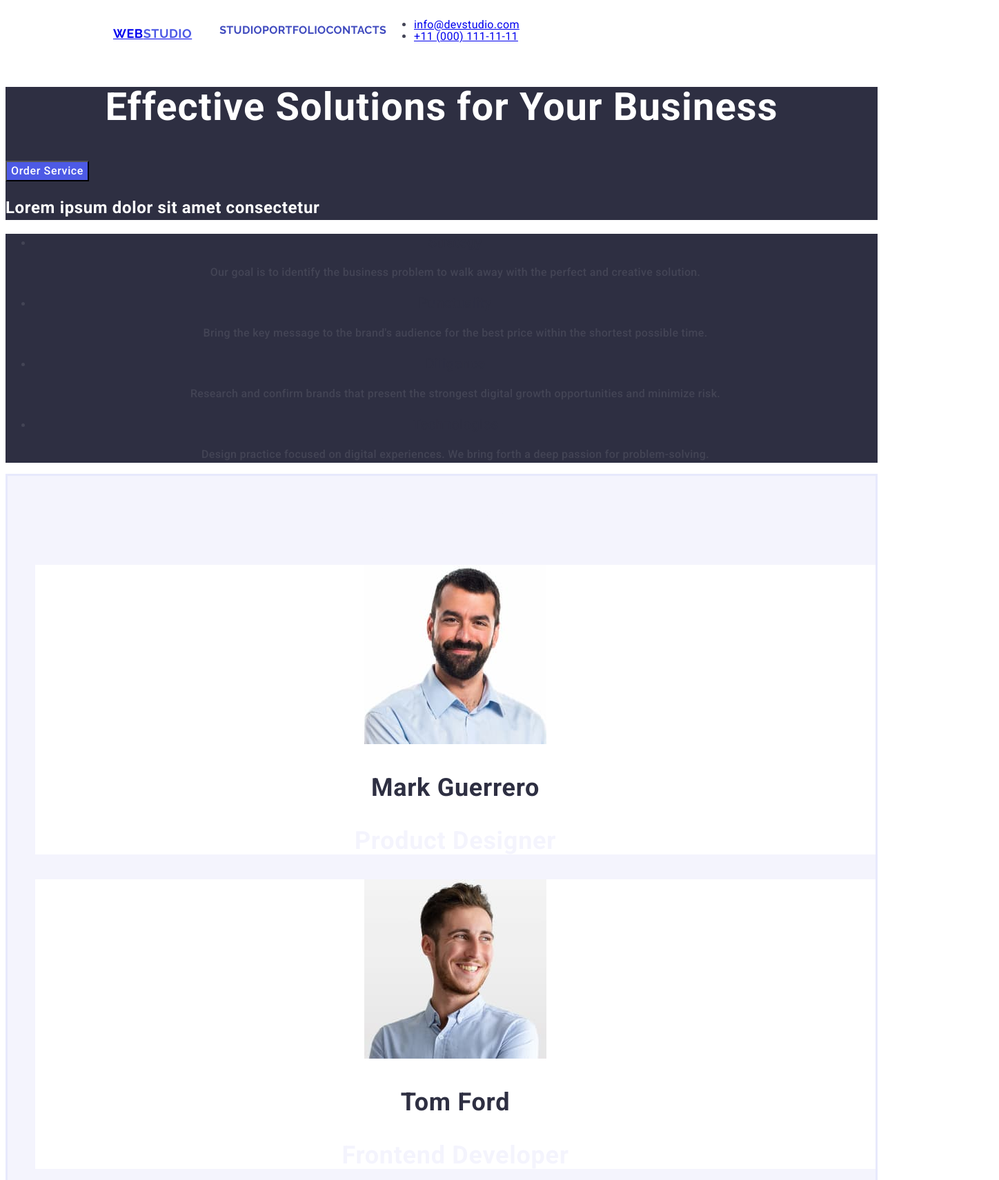
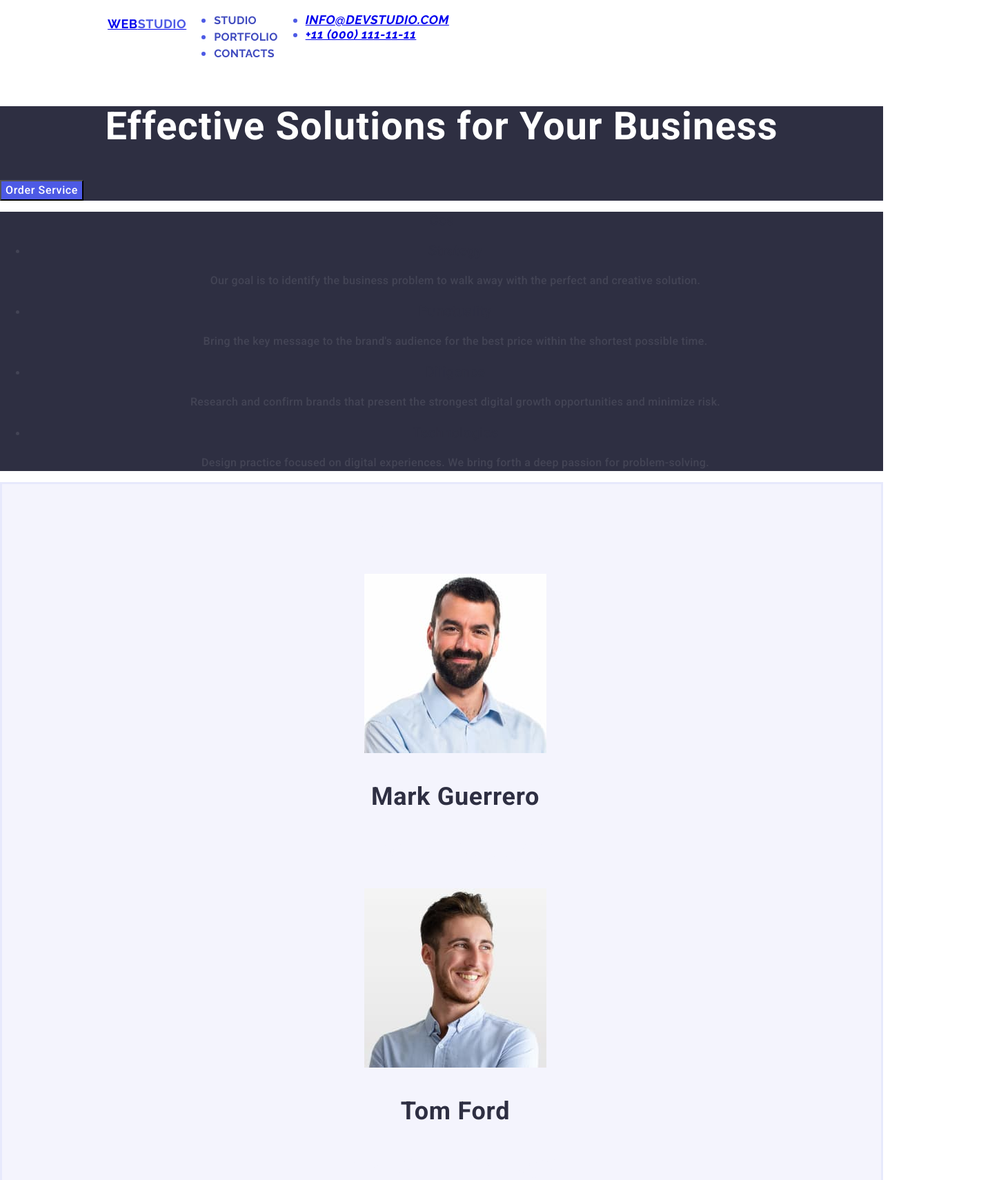
Before and after one commit to rafim2223/hw3-goit-new, a plain HTML site: page index.html in a window 1280 px wide. Shown: the top 1711 px of the page at 69% size, 1448 px wide, since content can reach past the window. Drawn offline with nearby package versions, Linux system fonts and the light colour scheme.

Commit message:
Update index.html

```diff
--- a/index.html
+++ b/index.html
@@ -10,76 +10,79 @@
       href="https://fonts.googleapis.com/css2?family=Raleway:ital,wght@0,700;1,700&family=Roboto:wght@400;500;700&display=swap"
       rel="stylesheet"
     />
+    <link
+      rel="stylesheet"
+      href="https://cdn.jsdelivr.net/npm/modern-normalize@2.0.0/modern-normalize.min.css"
+    />
     <link rel="stylesheet" href="./css/styles.css" />
   </head>
   <body class="body">
-    <!-- HEADER -->
-    <header class="header-nav">
-      <div class="top-bar">
-        <nav class="page-nav">
-          <a class="logo" href="./index.html"
-            >Web<span class="color-second">Studio</span></a
-          >
-          <ul class="list-nav">
-            <li class="list-header-nav">
+    <!-- top-bar  -->
+    <header class="header-first container">
+      <div class="div-header container">
+        <nav class="page-nav container">
+          <a class="logo" href="./index.html">Web<span class="color-second">Studio</span></a>
+          <ul class="menu">
+            <li class="item">
               <a href="./index.html" class="link">Studio</a>
             </li>
-            <li class="list-header-nav">
-              <a class="link" href="">Portfolio</a>
-            </li>
-            <li class="list-header-nav">
-              <a class="link" href="">Contacts</a>
-            </li>
+            <li class="item"><a class="link" href="">Portfolio</a></li>
+            <li class="item"><a class="link" href="">Contacts</a></li>
           </ul>
-        </nav>
-        <address class="adress">
-          <ul class="adres-list">
-            <li class="adress-list-item">
+
+          <address class="adress-second">
+            <ul class="menu-second">
+              <li class="item-second">
                 <a href="mailto:info@devstudio.com" class="link-second"
                   >info@devstudio.com</a
                 >
               </li>
-            <li class="adress-list-item">
+              <li class="item">
                 <a href="tel:+110001111111" class="link-second"
                   >+11 (000) 111-11-11</a
                 >
               </li>
             </ul>
           </address>
+        </nav>
       </div>
     </header>
-    <!-- main -->
+    <!-- top-bar  -->
     <main>
+      <!-- hero  -->
       <section class="section-first">
+        <div class="container div-first" >
         <h1 class="header-first">Effective Solutions for Your Business</h1>
-        <button class="button" type="button">Order Service</button>
-        <h2>Lorem ipsum dolor sit amet consectetur</h2>
+        <button class="button" >Order Service</button>
+
       </section>
+      <!-- section first with text  -->
       <section class="section-second">
-        <h2 class="header-second"></h2>
-        <ul>
-          <li>
+        <div class="div-second container">
+        <h2 class="header-second">Cos</h2>
+        <ul class="list-second-section">
+          <li class="list-item-second-section">
             <h3 class="header-hero">Strategy</h3>
             <p class="paragraph-hero">
               Our goal is to identify the business problem to walk away with the
               perfect and creative solution.
             </p>
           </li>
-          <li>
+          <li class="list-item-second-section">
             <h3 class="header-hero">Punctuality</h3>
             <p class="paragraph-hero">
               Bring the key message to the brand's audience for the best price
               within the shortest possible time.
             </p>
           </li>
-          <li>
+          <li class="list-item-second-section">
             <h3 class="header-hero">Diligence</h3>
             <p class="paragraph-hero">
               Research and confirm brands that present the strongest digital
               growth opportunities and minimize risk.
             </p>
           </li>
-          <li>
+          <li class="list-item-second-section">
             <h3 class="header-hero">Technologies</h3>
             <p class="paragraph-hero">
               Design practice focused on digital experiences. We bring forth a
@@ -87,42 +90,68 @@
             </p>
           </li>
         </ul>
+      </div>
+
       </section>
+      <!-- section workers  -->
       <section class="section-third">
+        <div class="container div-third">
         <h2 class="header-section">Our Team</h2>
-        <ul>
-          <li class="list-item-second">
-            <img src="./images/1.jpg" width="264" alt="Mark Guerrero" />
+        <ul class="list-third-section">
+          <li class="list-item-third-section">
+            <img src="./images/1.jpg"
+            width="264"
+            alt="dark-skinned guy with beard in blue collared shirt" />
+            <div class="worker">
             <h3 class="header-third">Mark Guerrero</h3>
             <p class="section-third-p">Product Designer</p>
+            </div>
           </li>
 
-          <li class="list-item-second">
-            <img src="./images/2.jpg" width="264" alt="Tom Ford" />
+          <li class="list-item-third-section">
+            <img src="./images/2.jpg"
+            width="264"
+            alt="fair skinned guy smiling in blue collared shirt" />
+             <div class="worker">
             <h3 class="header-third">Tom Ford</h3>
             <p class="section-third-p">Frontend Developer</p>
+            </div>
           </li>
 
-          <li class="list-item-second">
-            <img src="./images/3.jpg" width="264" alt="Camila Garcia" />
+          <li class="list-item-third-section">
+            <img src="./images/3.jpg"
+            width="264"
+            alt="woman with dark hair in pink sweater" />
+             <div class="worker">
             <h3 class="header-third">Camila Garcia</h3>
             <p class="section-third-p">Marketing</p>
+           </div>
           </li>
 
-          <li class="list-item-second">
-            <img src="./images/4.jpg" width="264" alt="Daniel Wilson" />
+          <li class="list-item-third-section">
+            <img src="./images/4.jpg"
+            width="264"
+            alt="smiling guy in grey t-shirt" />
+             <div class="worker">
             <h3 class="header-third">Daniel Wilson</h3>
             <p class="section-third-p">UI Designer</p>
+            </div>
           </li>
         </ul>
+      </div>
       </section>
+      <!-- section products  -->
       <section class="section-fourth">
         <h2 class="header-section">Our Portfolio</h2>
-        <ul>
+        <div class="container div-fourth">
+        <ul class="list-section-fourth">
           <li class="list-item-second">
             <img src="./images/banking-app.jpg" width="360" alt="banking app" />
+
+            <div class="div-item-forth-section">
               <h3 class="header-fourth">Banking App</h3>
             <p class="paragraph-row">App</p>
+            </div>
           </li>
           <li class="list-item-second">
             <img
@@ -130,8 +159,10 @@
               width="360"
               alt="cashless payment"
             />
+            <div class="div-item-forth-section">
             <h3 class="header-fourth">Cashless Payment</h3>
             <p class="paragraph-row">Marketing</p>
+            </div>
           </li>
           <li class="list-item-second">
             <img
@@ -139,9 +170,10 @@
               width="360"
               alt="meditation app"
             />
-
+            <div class="div-item-forth-section">
             <h3 class="header-fourth">Meditation App</h3>
             <p class="paragraph-row">App</p>
+            </div>
           </li>
           <li class="list-item-second">
             <img
@@ -149,9 +181,10 @@
               width="360"
               alt="taxi service"
             />
-
+              <div class="div-item-forth-section">
             <h3 class="header-fourth">Taxi Service</h3>
             <p class="paragraph-row">Marketing</p>
+            </div>
           </li>
           <li class="list-item-second">
             <img
@@ -159,8 +192,10 @@
               width="360"
               alt="screen Illlustrations"
             />
+            <div class="div-item-forth-section">
             <h3 class="header-fourth">Screen Illustrations</h3>
             <p class="paragraph-row">Design</p>
+            </div>
           </li>
           <li class="list-item-second">
             <img
@@ -168,13 +203,17 @@
               width="360"
               alt="online courses"
             />
+            <div class="div-item-forth-section">
             <h3 class="header-fourth">Online Courses</h3>
             <p class="paragraph-row">Marketing</p>
+            </div>
           </li>
         </ul>
+        </div>
       </section>
     </main>
     <footer class="footer">
+      <div class="container" >
       <a href="./index.html" class="logo"
         >Web<span class="color-third">Studio</span></a
       >
@@ -182,6 +221,7 @@
         Increase the flow of customers and sales for your business with digital
         marketing & growth solutions.
       </p>
+      </div>
     </footer>
   </body>
 </html>
```
Lines whose indentation alone changed are shown as unchanged.
